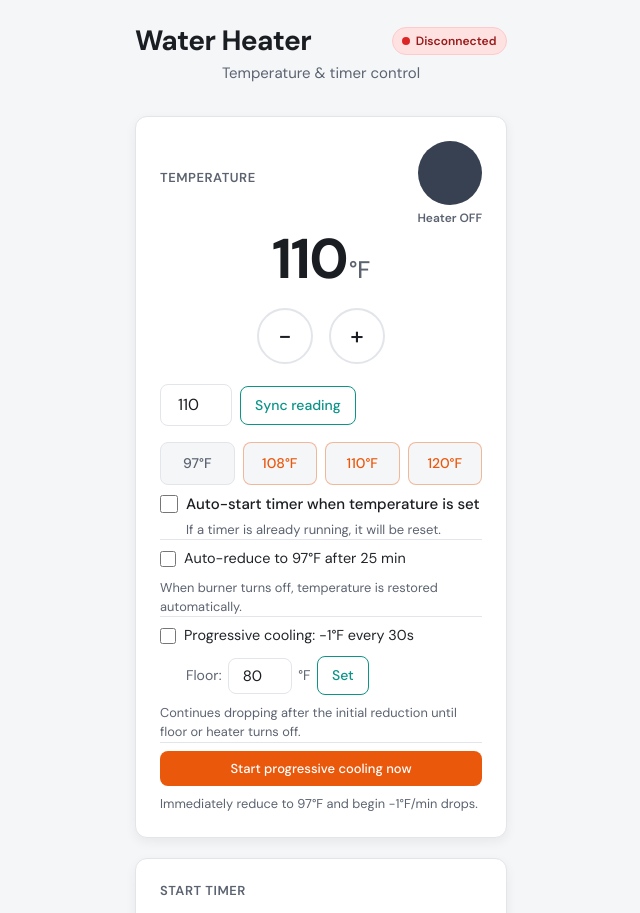
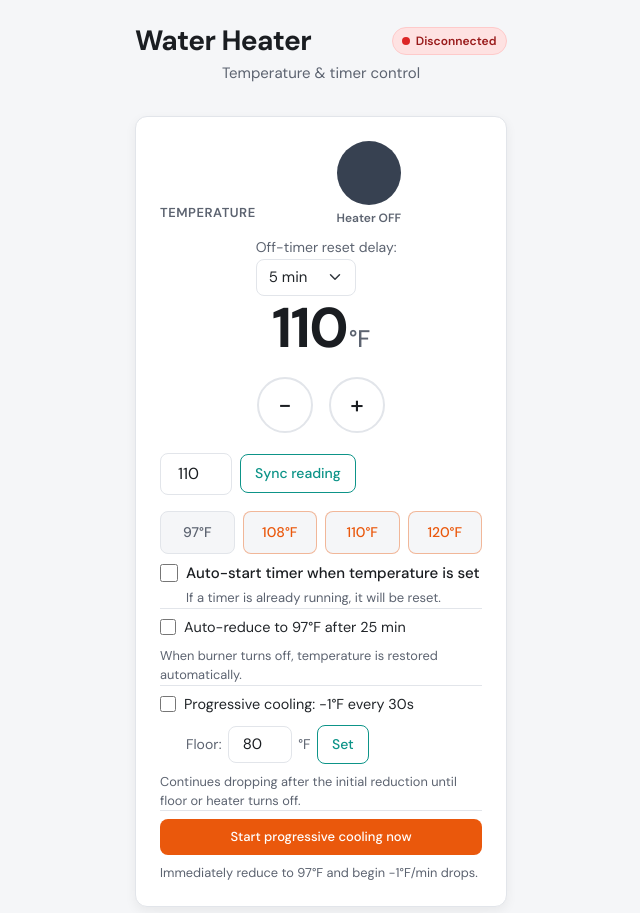
Before and after one commit to hemna/waterheater, a Flask app: page / in a window 1280 px wide. Shown: the top 913 px of the page, without its empty margins (319-959 px from the left). Run offline with Flask 2, Linux system fonts and the light colour scheme; some libraries are stand-ins or nearby versions.

Commit message:
feat: make off-timer reset delay configurable via web UI
Add a dropdown setting in the Temperature section to configure how long
the off-timer waits before resetting temperature after the heater turns off.
Previously hardcoded to 5 minutes.

- New UI dropdown: 1, 2, 3, 5, 10, 15, 30, 60 min options
- Persisted to ldr_settings.json (survives reboots)
- New socket event: set_off_timer_minutes
- New MQTT command: set_off_timer_minutes
- Value synced to all clients via heater_state broadcast

```diff
--- a/main.py
+++ b/main.py
@@ -90,7 +90,8 @@ _ldr_progressive_lock = threading.Lock()
 _heater_state_lock = threading.Lock()  # protects _heater_on and _heater_on_since
 
 # Off-timer: reset to base temperature after heater has been off for N minutes
-HEATER_OFF_RESET_MINUTES = 5
+HEATER_OFF_RESET_MINUTES_DEFAULT = 5
+_heater_off_reset_minutes = HEATER_OFF_RESET_MINUTES_DEFAULT  # mutable, persisted
 _off_timer_cancel_event = None
 _off_timer_end_timestamp = None  # Unix time when off-timer will fire, or None
 _off_timer_lock = threading.Lock()
@@ -128,7 +129,7 @@ def _check_ldr_debounce(buffer: list, heater_on_level: int):
 
 def _load_ldr_settings(path: str = LDR_SETTINGS_FILE) -> dict:
     """Load LDR settings from JSON file. Returns defaults if missing or corrupt."""
-    defaults = {"auto_timer_enabled": False, "progressive_enabled": False, "progressive_min_temp": LDR_PROGRESSIVE_MIN_TEMP_DEFAULT}
+    defaults = {"auto_timer_enabled": False, "progressive_enabled": False, "progressive_min_temp": LDR_PROGRESSIVE_MIN_TEMP_DEFAULT, "off_reset_minutes": HEATER_OFF_RESET_MINUTES_DEFAULT}
     if not os.path.exists(path):
         return defaults
     try:
@@ -202,6 +203,7 @@ def _emit_heater_state():
             "progressive_enabled": _ldr_progressive_enabled,
             "progressive_active": _ldr_progressive_active,
             "progressive_min_temp": _ldr_progressive_min_temp,
+            "off_reset_minutes": _heater_off_reset_minutes,
         },
     )
     mqtt_bridge.publish_state()
@@ -417,10 +419,10 @@ def _start_off_timer():
         if _off_timer_cancel_event:
             _off_timer_cancel_event.set()
         _off_timer_cancel_event = threading.Event()
-        _off_timer_end_timestamp = time.time() + HEATER_OFF_RESET_MINUTES * 60
+        _off_timer_end_timestamp = time.time() + _heater_off_reset_minutes * 60
     _emit_off_timer_state()
     threading.Thread(target=_off_timer_worker, daemon=True).start()
-    print(f"Off-timer started: will reset to {RESET_TEMPERATURE}°F in {HEATER_OFF_RESET_MINUTES} min if heater stays off")
+    print(f"Off-timer started: will reset to {RESET_TEMPERATURE}°F in {_heater_off_reset_minutes} min if heater stays off")
 
 
 def _cancel_off_timer():
@@ -443,7 +445,7 @@ def _off_timer_worker():
         cancel_ev = _off_timer_cancel_event
     if cancel_ev is None:
         return
-    duration_seconds = HEATER_OFF_RESET_MINUTES * 60
+    duration_seconds = _heater_off_reset_minutes * 60
     if cancel_ev.wait(timeout=duration_seconds):
         # Cancelled — heater turned back on
         return
@@ -452,7 +454,7 @@ def _off_timer_worker():
         _off_timer_end_timestamp = None
     if not _heater_on:
         set_temperature(RESET_TEMPERATURE)
-        print(f"Off-timer fired: heater off for {HEATER_OFF_RESET_MINUTES} min, reset to {RESET_TEMPERATURE}°F")
+        print(f"Off-timer fired: heater off for {_heater_off_reset_minutes} min, reset to {RESET_TEMPERATURE}°F")
     _emit_off_timer_state()
 
 
@@ -870,6 +872,21 @@ class ControlNamespace(Namespace):
         _emit_heater_state()
         print(f"LDR progressive cooling {'enabled' if enabled else 'disabled'}")
 
+    def on_set_off_timer_minutes(self, data):
+        """Set the off-timer reset delay in minutes. Persists to file."""
+        global _heater_off_reset_minutes
+        minutes = int(data.get("minutes", HEATER_OFF_RESET_MINUTES_DEFAULT))
+        minutes = max(1, min(60, minutes))  # clamp 1-60
+        _heater_off_reset_minutes = minutes
+        _save_ldr_settings({
+            "auto_timer_enabled": _ldr_auto_timer_enabled,
+            "progressive_enabled": _ldr_progressive_enabled,
+            "progressive_min_temp": _ldr_progressive_min_temp,
+            "off_reset_minutes": minutes,
+        })
+        _emit_heater_state()
+        print(f"Off-timer minutes set to {minutes}")
+
     def on_set_progressive_floor(self, data):
         """Set the progressive cooling floor temperature. Persists to file."""
         global _ldr_progressive_min_temp
@@ -962,6 +979,7 @@ if __name__ == "__main__":
     heater_history.init()
     settings = _load_ldr_settings()
     _ldr_auto_timer_enabled = settings["auto_timer_enabled"]
+    _heater_off_reset_minutes = settings.get("off_reset_minutes", HEATER_OFF_RESET_MINUTES_DEFAULT)
     _ldr_progressive_enabled = settings["progressive_enabled"]
     _ldr_progressive_min_temp = settings.get("progressive_min_temp", LDR_PROGRESSIVE_MIN_TEMP_DEFAULT)
     # Restore heater on_since from disk so restarts don't reset the duration
@@ -1120,6 +1138,19 @@ if __name__ == "__main__":
             chart_data = heater_history.get_chart_data(period, offset)
             mqtt_bridge.publish_chart_data(period, offset, chart_data)
 
+        def _mqtt_set_off_timer_minutes(data):
+            global _heater_off_reset_minutes
+            minutes = int(data.get("minutes", HEATER_OFF_RESET_MINUTES_DEFAULT))
+            minutes = max(1, min(60, minutes))
+            _heater_off_reset_minutes = minutes
+            _save_ldr_settings({
+                "auto_timer_enabled": _ldr_auto_timer_enabled,
+                "progressive_enabled": _ldr_progressive_enabled,
+                "progressive_min_temp": _ldr_progressive_min_temp,
+                "off_reset_minutes": minutes,
+            })
+            _emit_heater_state()
+
         mqtt_bridge.init(
             get_state_fn=_get_full_state,
             cmd_handlers={
@@ -1131,6 +1162,7 @@ if __name__ == "__main__":
                 "start_progressive": _mqtt_start_progressive,
                 "stop_progressive": _mqtt_stop_progressive,
                 "set_ldr_auto_timer": _mqtt_set_ldr_auto_timer,
+                "set_off_timer_minutes": _mqtt_set_off_timer_minutes,
                 "set_ldr_progressive": _mqtt_set_ldr_progressive,
                 "set_progressive_floor": lambda data: _mqtt_set_progressive_floor(data),
                 "set_start_timer": _mqtt_set_start_timer,
--- a/web/static/main.js
+++ b/web/static/main.js
@@ -344,6 +344,12 @@ socket.on('heater_state', function(msg) {
         floorInput.value = msg.progressive_min_temp;
     }
 
+    // Sync off-timer minutes from server
+    var offTimerSelect = document.getElementById('offTimerMinutes');
+    if (offTimerSelect && msg.off_reset_minutes != null) {
+        offTimerSelect.value = String(msg.off_reset_minutes);
+    }
+
     // Update progressive cooling active state
     var progressiveBtn = document.getElementById('startProgressiveNow');
     var progressiveStatus = document.getElementById('progressiveStatus');
@@ -398,6 +404,15 @@ document.addEventListener('DOMContentLoaded', function() {
         setFloorBtn.addEventListener('click', function() {
             var temp = parseInt(document.getElementById('progressiveFloor').value, 10) || 80;
             socket.emit('set_progressive_floor', {'temperature': temp});
+        });
+    }
+
+    // Off-timer minutes setting
+    var offTimerSelect = document.getElementById('offTimerMinutes');
+    if (offTimerSelect) {
+        offTimerSelect.addEventListener('change', function() {
+            var minutes = parseInt(this.value, 10) || 5;
+            socket.emit('set_off_timer_minutes', {'minutes': minutes});
         });
     }
 
--- a/web/templates/index.html
+++ b/web/templates/index.html
@@ -146,6 +146,19 @@
                         <p id="heaterLabel" class="heater-label">Heater OFF</p>
                         <p id="heaterDuration" class="heater-duration" role="status" aria-live="polite" hidden></p>
                         <p id="offTimerCountdown" class="off-timer-countdown" role="status" aria-live="polite" hidden></p>
+                        <div id="offTimerSetting" class="off-timer-setting mt-1">
+                            <label class="timer-label" for="offTimerMinutes">Off-timer reset delay:</label>
+                            <select id="offTimerMinutes" class="form-select timer-select" aria-label="Off-timer minutes" style="width: auto; display: inline-block;">
+                                <option value="1">1 min</option>
+                                <option value="2">2 min</option>
+                                <option value="3">3 min</option>
+                                <option value="5" selected>5 min</option>
+                                <option value="10">10 min</option>
+                                <option value="15">15 min</option>
+                                <option value="30">30 min</option>
+                                <option value="60">60 min</option>
+                            </select>
+                        </div>
                     </div>
                 </div>
                 <div class="temp-hero">
```
